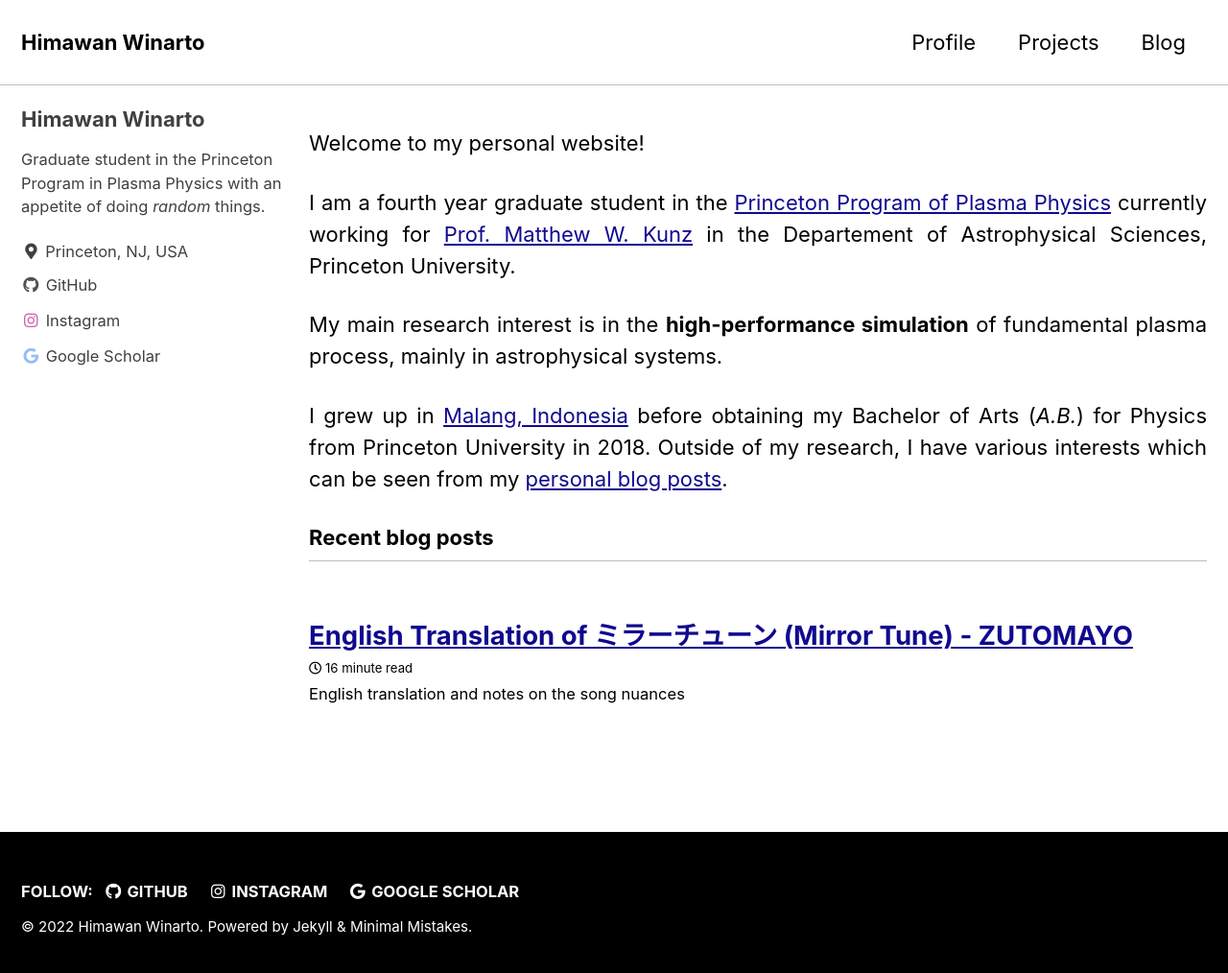
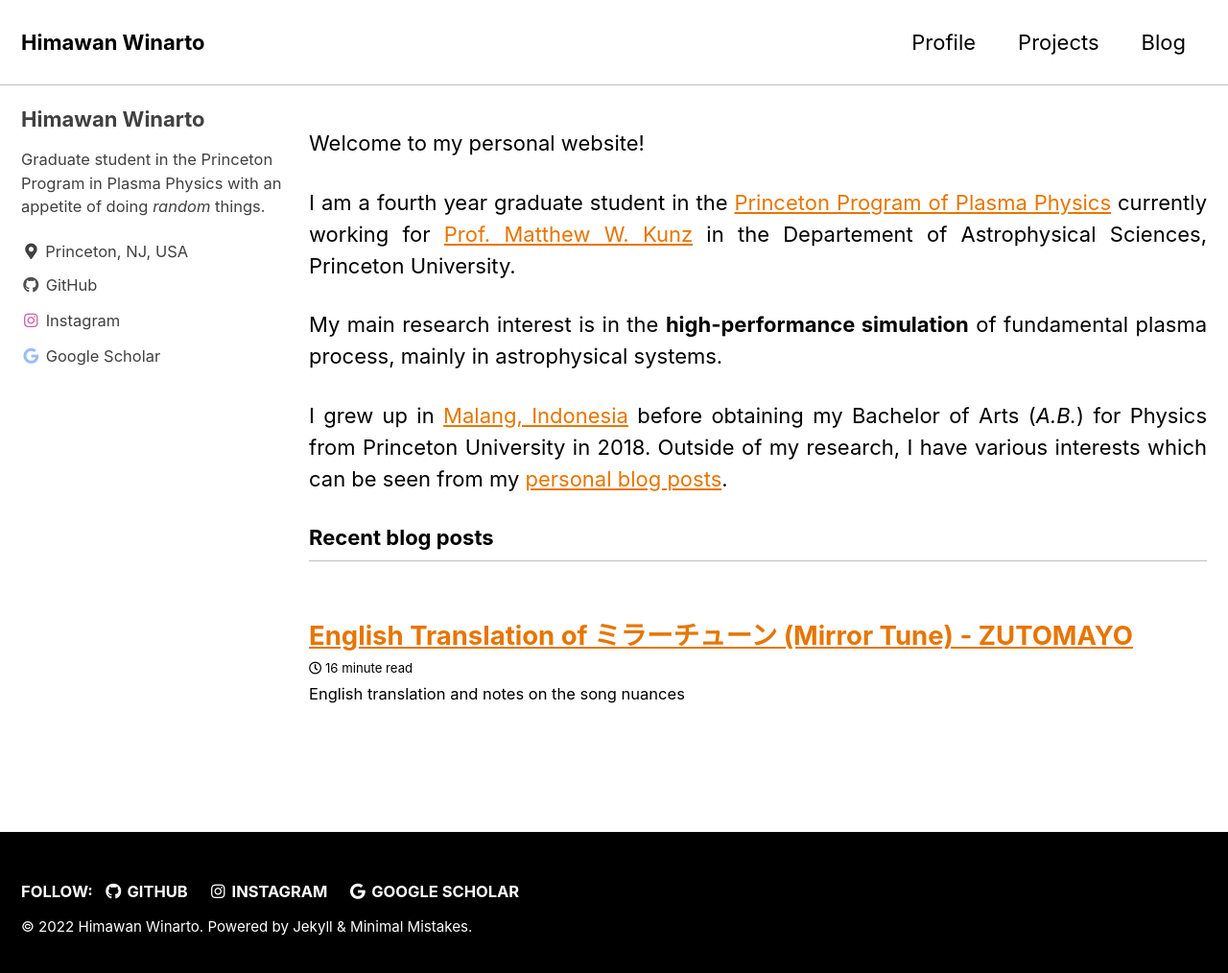
Before and after one commit to himax16/personal-website-jekyll, a Jekyll site: the page built from index.md, in a window 1280 px wide and 1022 px high. Shown: the top 1014 px of the window at 96% size. Built offline with Jekyll 4.4.1, drawn with Linux system fonts in a browser that asks for light colours; cached includes are drawn as plain includes.

Commit message:
Change link color

```diff
--- a/_sass/minimal-mistakes/skins/_hima.scss
+++ b/_sass/minimal-mistakes/skins/_hima.scss
@@ -8,7 +8,7 @@ $muted-text-color: $text-color !default;
 $primary-color: #ff0000 !default;
 $border-color: mix(#fff, $text-color, 75%) !default;
 $footer-background-color: #000 !default;
-$link-color: #10098F !default;
+$link-color: #e77500 !default;
 $masthead-link-color: $text-color !default;
 $masthead-link-color-hover: $text-color !default;
 $navicon-link-color-hover: mix(#fff, $text-color, 80%) !default;
```
